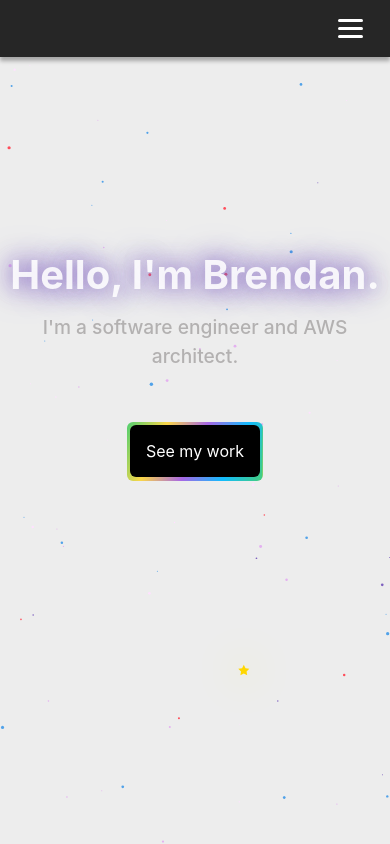
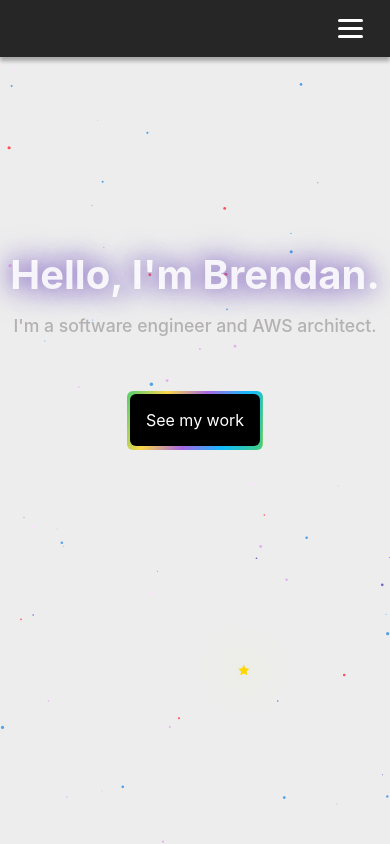
Before and after one commit to brendandagys/Portfolio, a React (Vite) app in the folder frontend/: page / in a window 390 px wide. Shown: the top 844 px of the page. Built offline with nearby package versions, Linux system fonts and the light colour scheme.

Commit message:
Tweak hero subtitle font size on mobile

```diff
--- a/frontend/src/css/Hero.css
+++ b/frontend/src/css/Hero.css
@@ -34,3 +34,9 @@
     font-size: 1.2rem;
   }
 }
+
+@media (max-width: 410px) {
+  .hero-content__subtitle-container>h2 {
+    font-size: 1.1rem;
+  }
+}
```
